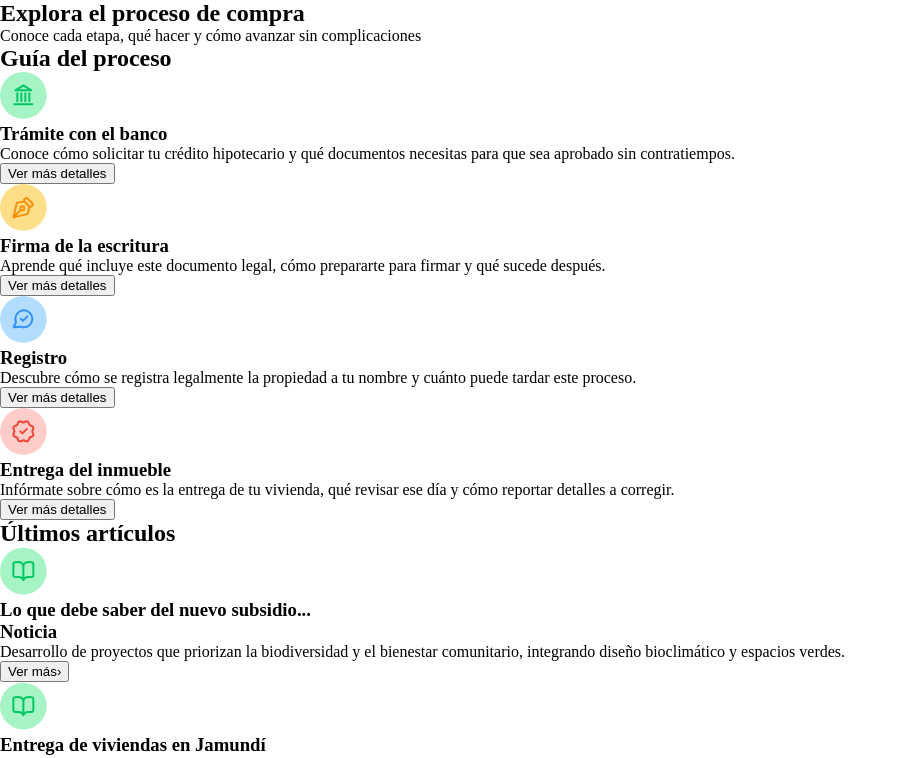
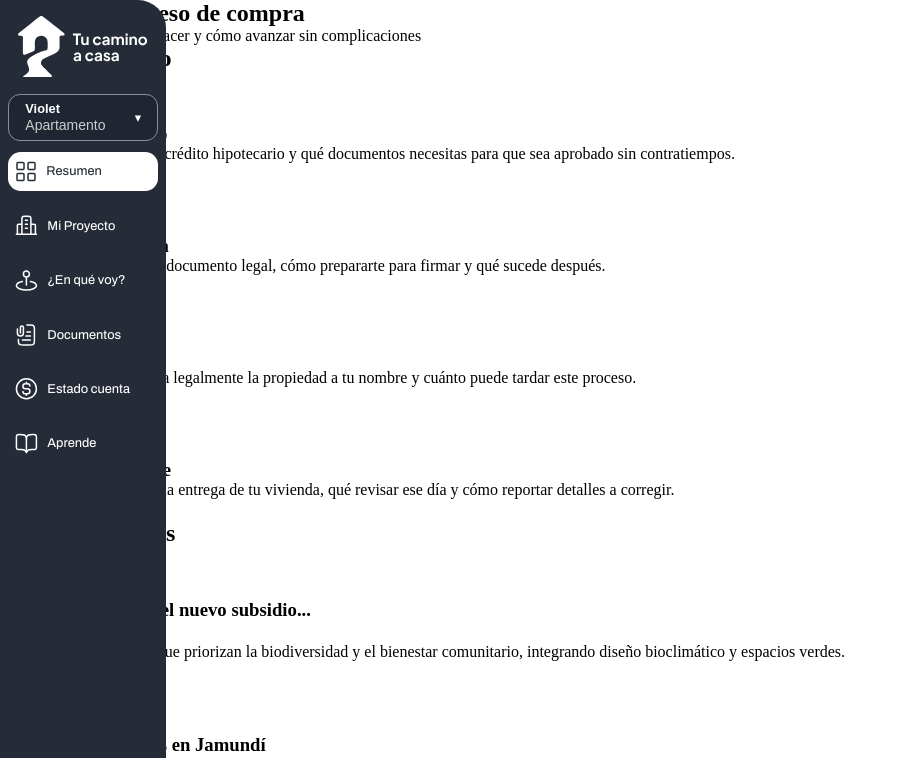
Before and after one commit to yabuJunn/tuCaminoACasa, a React (Vite) app: page /#/aprende in a window 1280 px wide. Shown: the top 758 px of the page, without its empty margins (0-904 px from the left). Built offline with nearby package versions, Linux system fonts and the light colour scheme.

Commit message:
Feature: Añadida la NavBar a la Page

```diff
--- a/src/pages/aprendePage/aprendePage.jsx
+++ b/src/pages/aprendePage/aprendePage.jsx
@@ -1,10 +1,13 @@
 import { AprendeHeader } from "../../components/aprendeHeader/aprendeHeader"
 import { ArticulosSection } from "../../components/articulos/articulos"
 import { CardsGuia } from "../../components/cardsGuia/cardsGuia"
+import { GlobalNavBar } from "../../components/globalNavBar/globalNavBar"
 
 export const AprendePage = () => {
 	return <>
     <section className="aprendePage">
+            <GlobalNavBar></GlobalNavBar>
+
 
      <div className="headerSection">
     <AprendeHeader></AprendeHeader>
```
